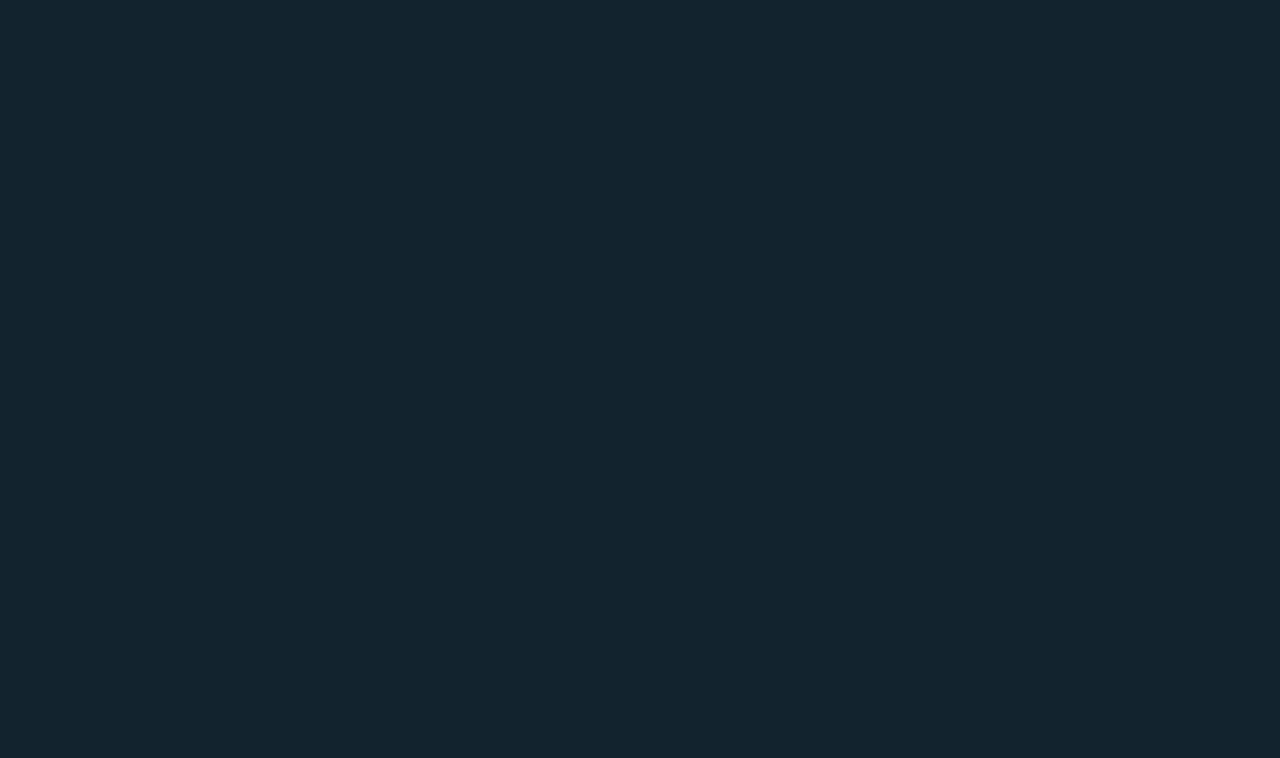
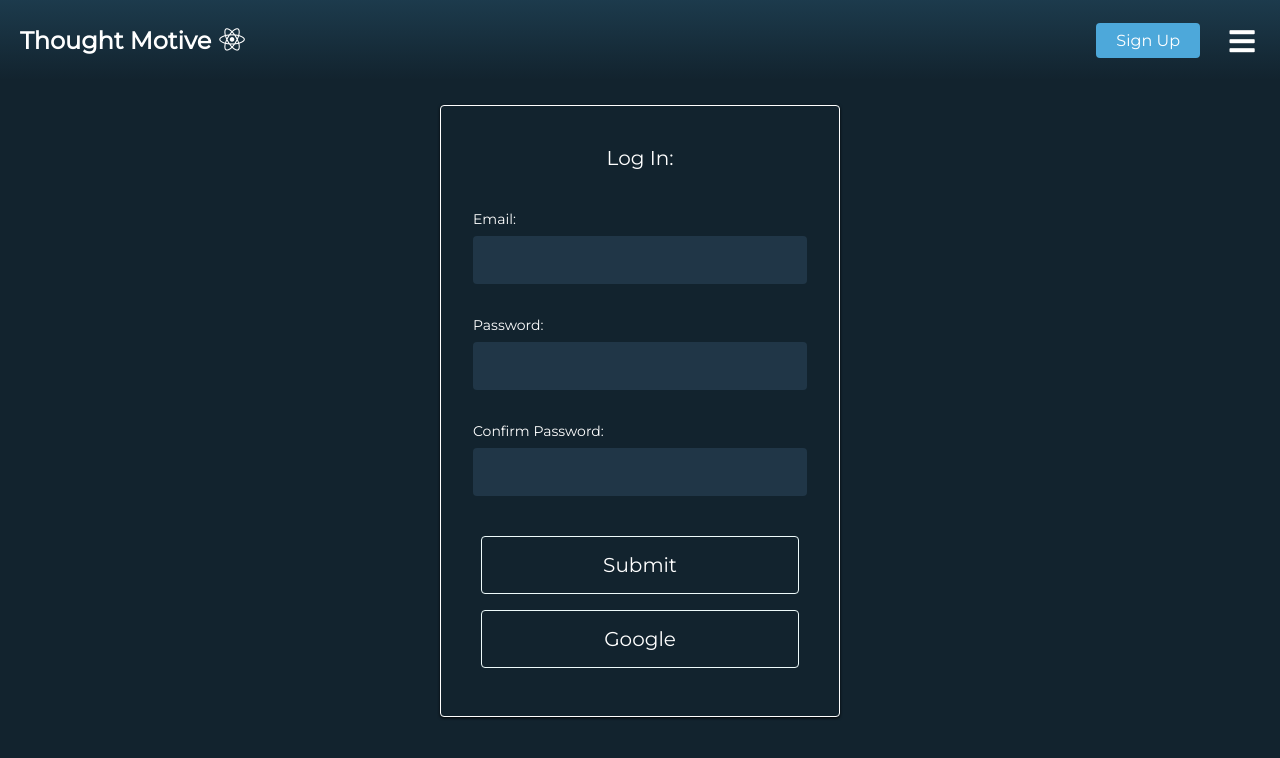
Before and after one commit to Laika-Beats/thought-motive-app, a React (Create React App) app in the folder Client/: page /auth in a window 1280 px wide. Shown: the top 758 px of the page. Built offline with nearby package versions, Linux system fonts and the light colour scheme.

Commit message:
front-end styles for auth

```diff
--- a/Client/package.json
+++ b/Client/package.json
@@ -21,6 +21,7 @@
     "react-scripts": "4.0.2",
     "redux": "^4.0.5",
     "redux-thunk": "^2.3.0",
+    "styled-components": "^5.2.1",
     "web-vitals": "^1.1.0"
   },
   "scripts": {
--- a/Client/src/App.js
+++ b/Client/src/App.js
@@ -1,11 +1,15 @@
 import { BrowserRouter, Switch, Route } from "react-router-dom";
 import Home from "./components/Home/Home";
+import Navbar from "./components/Navbar/Navbar";
+import Auth from "./components/Auth/Auth";
 
 function App() {
   return (
     <BrowserRouter>
+      <Navbar />
       <Switch>
         <Route path="/" exact component={Home} />
+        <Route path="/auth" exact component={Auth} />
       </Switch>
     </BrowserRouter>
   );
--- /dev/null
+++ b/Client/src/components/Auth/Auth.js
@@ -0,0 +1,133 @@
+import React from "react";
+import styled from "styled-components";
+import { Link } from "react-router-dom";
+
+export const Container = styled.div`
+  min-height: 692px;
+
+  position: fixed;
+  bottom: 0;
+  left: 0;
+  right: 0;
+  top: 0;
+  z-index: 0;
+  overflow: hidden;
+`;
+export const FormWrap = styled.div`
+  margin-top: 25px;
+  height: 100%;
+  display: flex;
+  flex-direction: column;
+  justify-content: center;
+  @media screen and (max-width: 400px) {
+    height: 80%;
+  }
+`;
+export const Icon = styled(Link)`
+  margin-left: 32px;
+  margin-top: 32px;
+  text-decoration: none;
+  color: #fff;
+  font-weight: 700;
+  font-size: 32px;
+  @media screen and (max-width: 480px) {
+    margin-left: 16px;
+    margin-top: 8px;
+  }
+`;
+export const FormContent = styled.div`
+  height: 100%;
+  display: flex;
+  flex-direction: column;
+  justify-content: center;
+  @media screen and (max-width: 480px) {
+    padding: 10px;
+  }
+`;
+export const Form = styled.form`
+  border: ${(props) => `1px solid #fff`};
+  background: none;
+  max-width: 400px;
+  height: auto;
+  width: 100%;
+  z-index: 1;
+  display: grid;
+  margin: 0 auto;
+  padding: 40px 32px;
+  border-radius: 4px;
+  box-shadow: 0 1px 3px rgba(0, 0, 0, 0.9);
+  @media screen and (max-width: 400px) {
+    padding: 32px 32px;
+  }
+`;
+export const FormH1 = styled.h1`
+  margin-bottom: 40px;
+  color: #fff;
+  font-size: 20px;
+  font-weight: 400;
+  text-align: center;
+`;
+export const FormLabel = styled.label`
+  margin-bottom: 8px;
+  font-size: 14px;
+  color: #fff;
+`;
+export const FormInput = styled.input`
+  padding: 16px 16px;
+  margin-bottom: 32px;
+  border: none;
+  border-radius: 4px;
+  background-color: #203647;
+  border: #eefbfb;
+  color: #eefbfb;
+`;
+export const FormButton = styled.button`
+  background: none;
+  padding: 16px 0;
+  margin: 0.5rem;
+  border: 1px solid #eefbfb;
+  border-radius: 4px;
+  color: #fff;
+  font-size: 20px;
+  cursor: pointer;
+  :hover {
+    opacity: 0.7;
+    #4da8da
+  }
+  :active {
+    background: #4da8da;
+  }
+`;
+export const Text = styled.span`
+  text-align: center;
+  margin-top: 24px;
+  color: #fff;
+  font-size: 14px;
+`;
+
+const Auth = () => {
+  return (
+    <div>
+      <FormWrap>
+        <FormContent>
+          <Form>
+            <FormH1>Log In:</FormH1>
+            <FormLabel htmlFor="for">Email:</FormLabel>
+            <FormInput type="email" name="email" required />
+            <FormLabel htmlFor="for">Password:</FormLabel>
+            <FormInput type="password" name="password" required />
+            <FormLabel htmlFor="for">Confirm Password:</FormLabel>
+            <FormInput type="password" name="confirm" required />
+            {/* <FormButton type='submit'>Continue</FormButton> */}
+            <FormButton>Submit</FormButton>
+            {/* {status === "ERROR" && <p>Ooops! There was an error.</p>} */}
+            <FormButton>Google</FormButton>
+            {/* <Text>Forgot password</Text> */}
+          </Form>
+        </FormContent>
+      </FormWrap>
+    </div>
+  );
+};
+
+export default Auth;
--- a/Client/src/components/Home/Home.js
+++ b/Client/src/components/Home/Home.js
@@ -4,7 +4,6 @@
 import CreateMotive from "../CreateMotive/CreateMotive";
 import { fetchMotives } from "../../actions/motives";
 import "../styles/app.scss";
-import Navbar from "../Navbar/Navbar";
 
 const Home = () => {
   const [currentId, setCurrentId] = useState(0);
@@ -21,7 +20,6 @@
 
   return (
     <>
-      <Navbar />
       <div className="App">
         <CreateMotive
           motiveData={motiveData}
```
Also changed, not shown: 1 other file (tests, documents, lock files or other folders).
